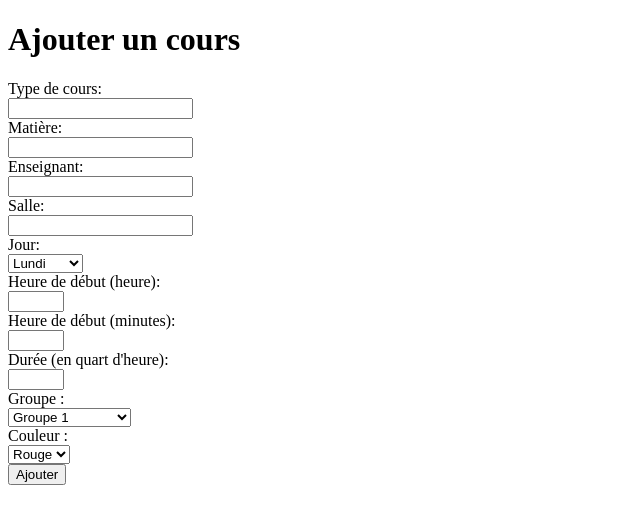
After one commit to caillouaufromage/Projet-ProgWeb-Calendrier-interactif, a PHP site: page /ajoutCours.php in a window 1280 px wide. The commit adds this page. Shown: the top 524 px of the page, without its empty margins (0-640 px from the left). Run offline with PHP 8.4, Linux system fonts and the light colour scheme.

Commit message:
V1: possibilité d'ajouter des cours
je n'arrive toujours pas à superposer deux cours/ rowspan la colonne

```diff
--- /dev/null
+++ b/ajoutCours.php
@@ -0,0 +1,129 @@
+<?php
+// Vérifier que le formulaire a été soumis
+if ($_SERVER["REQUEST_METHOD"] == "POST") {
+
+    // Charger le fichier JSON en chaîne de caractères
+    $jsonString = file_get_contents('json/cours.json');
+
+    // Décoder la chaîne JSON en tableau associatif PHP
+    $coursData = json_decode($jsonString, true);
+
+    // Ajouter le nouveau cours
+    $nouveauCours = array(
+        "type" => $_POST['type'],
+        "matiere" => $_POST['matiere'],
+        "enseignant" => $_POST['enseignant'],
+        "salle" => $_POST['salle'],
+        "jour" => $_POST['jour'],
+        "debutH" => intval($_POST['debutH']),
+        "debutM" => intval($_POST['debutM']),
+        "duree" => intval($_POST['duree']),
+        "groupe" => intval($_POST['groupe']),
+        "couleur" => $_POST['couleur']
+    );
+
+    $coursData[] = $nouveauCours;
+
+    // Encoder le tableau associatif PHP en chaîne JSON
+    $nouveauJsonString = json_encode($coursData, JSON_PRETTY_PRINT);
+
+    // Écrire la chaîne JSON dans le fichier cours.json
+    file_put_contents('json/cours.json', $nouveauJsonString);
+
+    // Rediriger vers la page d'accueil
+    header('Location: index.php');
+    exit();
+}
+?>
+
+<!DOCTYPE html>
+<html>
+<head>
+    <title>Ajouter un cours - ProgWeb</title>
+    <link rel="stylesheet" href="css/style.css">
+</head>
+<body>
+    <h1>Ajouter un cours</h1>
+    <form action="<?php echo htmlspecialchars($_SERVER["PHP_SELF"]); ?>" method="post">
+        <label for="type">Type de cours:</label><br>
+        <input type="text" id="type" name="type" required><br>
+
+        <label for="matiere">Matière:</label><br>
+        <input type="text" id="matiere" name="matiere" required><br>
+
+        <label for="enseignant">Enseignant:</label><br>
+        <input type="text" id="enseignant" name="enseignant" required><br>
+
+        <label for="salle">Salle:</label><br>
+        <input type="text" id="salle" name="salle" required><br>
+
+        <label for="jour">Jour:</label><br>
+<!--         <input type="text" id="jour" name="jour" required><br>
+ -->        <select id="jour" name="jour">
+            <option value="LUNDI">Lundi</option>
+            <option value="MARDI">Mardi</option>
+            <option value="MERCREDI">Mercredi</option>
+            <option value="JEUDI">Jeudi</option>
+            <option value="VENDREDI">Vendredi</option>
+
+        </select><br>
+
+        <label for="debutH">Heure de début (heure):</label><br>
+        <input type="number" id="debutH" name="debutH" min="8" max="19" required><br>
+
+        <label for="debutM">Heure de début (minutes):</label><br>
+        <input type="number" id="debutM" name="debutM" min="0" max="45" step="15" required><br>
+
+        <label for="duree">Durée (en quart d'heure):</label><br>
+        <input type="number" id="duree" name="duree" min="1" max="16" required><br>
+
+        <label for="groupe">Groupe :</label><br>
+        <select id="groupe" name="groupe">
+            <option value="1">Groupe 1</option>
+            <option value="2">Groupe 2</option>
+            <option value="3">Groupe 3</option>
+            <option value="-1">Tous les groupes</option>
+
+        </select><br>
+
+        <label for="couleur">Couleur :</label><br>
+        <select id="couleur" name="couleur">
+            <option value="#F1948A">Rouge</option>
+            <option value="#7DCEA0">Vert</option>
+            <option value="#85C1E9">Bleu</option>
+            <option value="#F7DC6F">Jaune</option>
+            <option value="#D2B4DE">Violet</option>
+        </select><br>
+
+        <input type="submit" value="Ajouter">
+    </form>
+
+    <script>
+        // Get the modal
+        var modal = document.getElementById("myModal");
+
+        // Get the button that opens the modal
+        var btn = document.getElementById("myBtn");
+
+        // Get the <span> element that closes the modal
+        var span = document.getElementsByClassName("close")[0];
+
+        // When the user clicks the button, open the modal
+        btn.onclick = function() {
+            modal.style.display = "block";
+        }
+
+        // When the user clicks on <span> (x), close the modal
+        span.onclick = function() {
+            modal.style.display = "none";
+        }
+
+        // When the user clicks anywhere outside of the modal, close it
+        window.onclick = function(event) {
+            if (event.target == modal) {
+                modal.style.display = "none";
+            }
+        }
+    </script>
+</body>
+</html>
```
Also changed, not shown: css/style.css (+62 -3 lines), index.php (+67 -26 lines), json/cours.json (+76 -56 lines).
